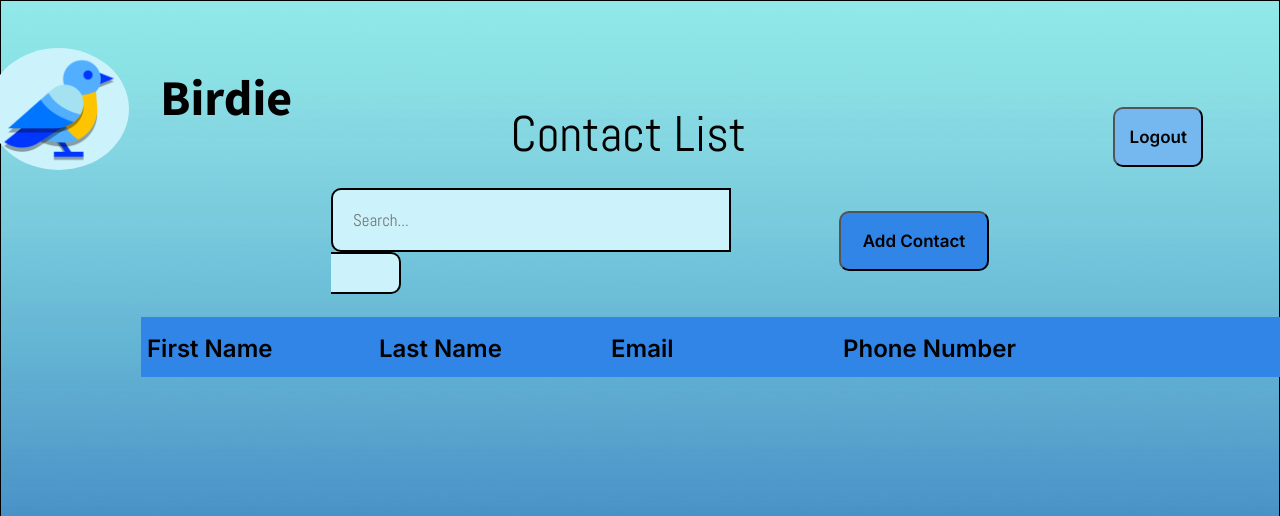
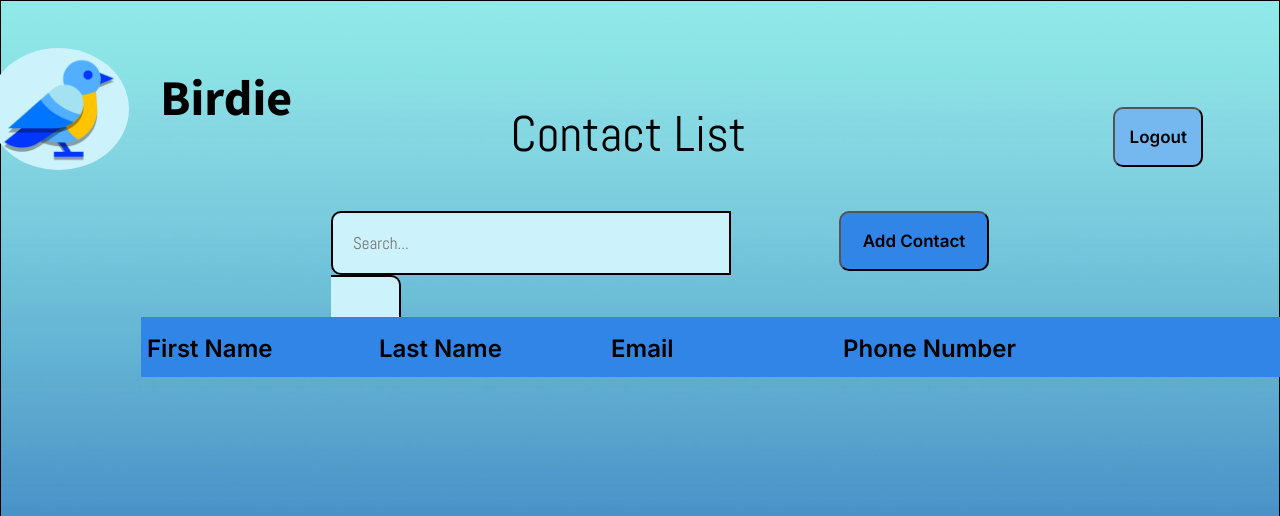
Before and after one commit to jsbyrd/cop4331-first-project, a PHP site: page /contacts.html in a window 1280 px wide. Shown: the top 516 px of the page. Run offline with PHP 8.4, Linux system fonts and the light colour scheme; some web fonts are replaced.

Commit message:
Fixed styling and made logout button functional

```diff
--- a/contacts.html
+++ b/contacts.html
@@ -1,6 +1,7 @@
 <!DOCTYPE html>
 <html>
 <head>
+  <script type="text/javascript" src="js/code.js"></script>
   <meta charset="utf-8" />
   <link rel="icon" href="/favicon.ico" />
   <meta name="viewport" content="width=device-width, initial-scale=1" />
@@ -19,7 +20,7 @@
       <a href="index.html" class = "ref-icon"><img class="birdie-icon" alt="birdie icon" src="./images/birdie.png" /></a>
       <p class="birdie-title">Birdie</p>
       <p class="contact-list-title">Contact List</p>
-      <button class="logout-btn">Logout</button>
+      <button class="logout-btn" onclick="doLogout()">Logout</button>
     </div>
     <div class="center-area">
       <!-- search form (not complete)-->
--- a/css/contacts.css
+++ b/css/contacts.css
@@ -105,7 +105,7 @@ body {
   width: calc(100% - 51.8rem);
   height: 6rem;
   display: flex;
-  align-items: center;
+  align-items: flex-start;
   flex-shrink: 0;
 }
 
@@ -113,7 +113,7 @@ body {
   box-sizing: border-box;
   padding: 1.9rem 2rem;
   width: 40rem;
-  height: 100%;
+  height: 63.5px;
   font-size: 1.7rem;
   font-weight: 400;
   line-height: 1.275;
@@ -127,10 +127,11 @@ body {
 }
 
 form.search-form button {
+  vertical-align: top;
   margin-right: 10rem;
   padding: 1.9rem 2rem;
   width: 7rem;
-  height: 100%;
+  height: 63.5px;
   color: #000000;
   white-space: nowrap;
   border: solid 0.2rem #000000;
```
